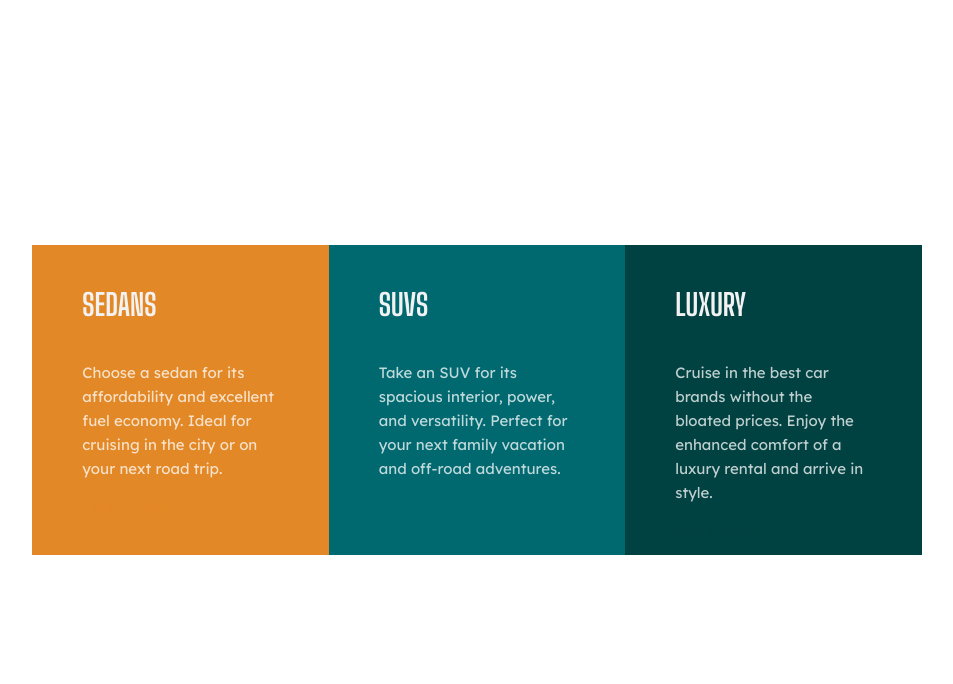
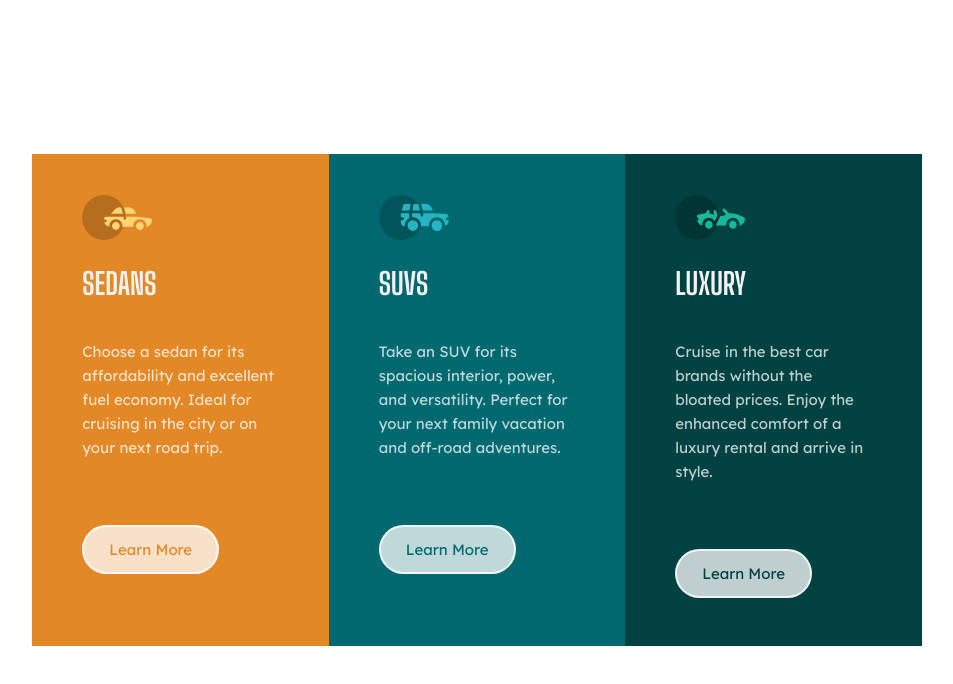
Before and after one commit to kale-Dev1/3-column-component, a plain HTML site: page 3-column-preview-card-component-main/index.html in a window 1280 px wide. Shown: the whole page, without its empty margins (163-1116 px from the left). Drawn offline with Linux system fonts and the light colour scheme.

Commit message:
Add button class

```diff
--- a/3-column-preview-card-component-main/index.html
+++ b/3-column-preview-card-component-main/index.html
@@ -26,29 +26,32 @@
   <body>
     <main>
       <div class="sedans">
+        <img src="images/icon-sedans.svg" alt="sedan" />
         <h2>Sedans</h2>
         <p>
           Choose a sedan for its affordability and excellent fuel economy. Ideal
           for cruising in the city or on your next road trip.
         </p>
-        <div>Learn More</div>
+        <div class="button">Learn More</div>
       </div>
 
       <div class="suvs">
+        <img src="images/icon-suvs.svg" alt="suv" />
         <h2>SUVS</h2>
         <p>
           Take an SUV for its spacious interior, power, and versatility. Perfect
           for your next family vacation and off-road adventures.
         </p>
-        <div>Learn More</div>
+        <div class="button">Learn More</div>
       </div>
       <div class="luxury">
+        <img src="images/icon-luxury.svg" alt="luxury" />
         <h2>Luxury</h2>
         <p>
           Cruise in the best car brands without the bloated prices. Enjoy the
           enhanced comfort of a luxury rental and arrive in style.
         </p>
-        <div>Learn More</div>
+        <div class="button">Learn More</div>
       </div>
     </main>
 
```
